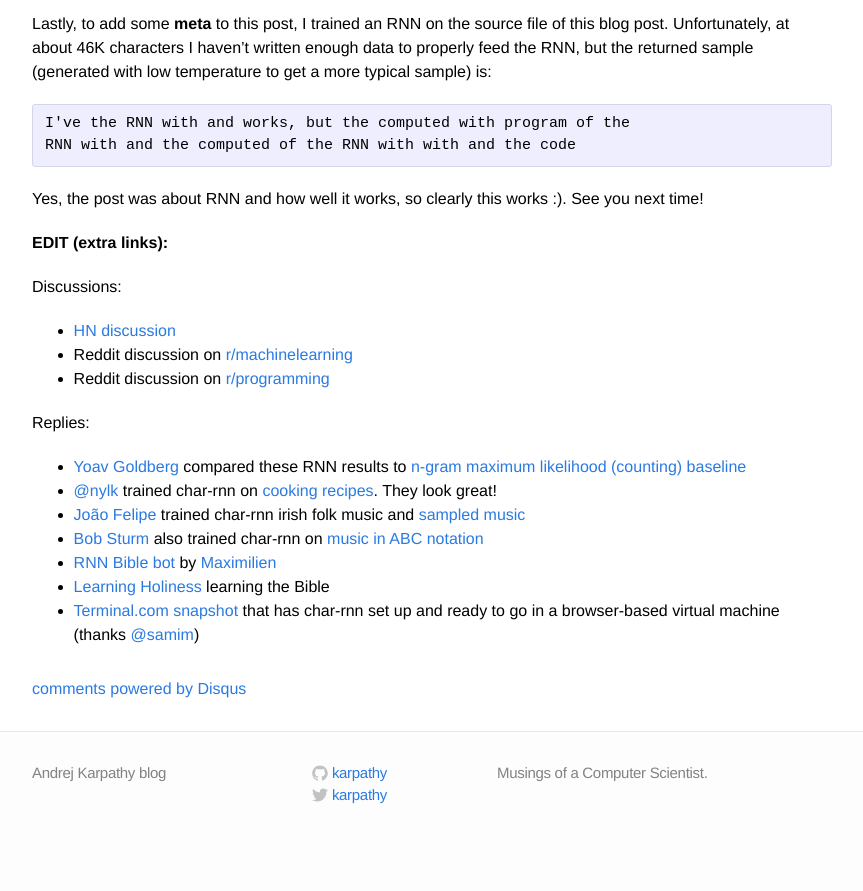
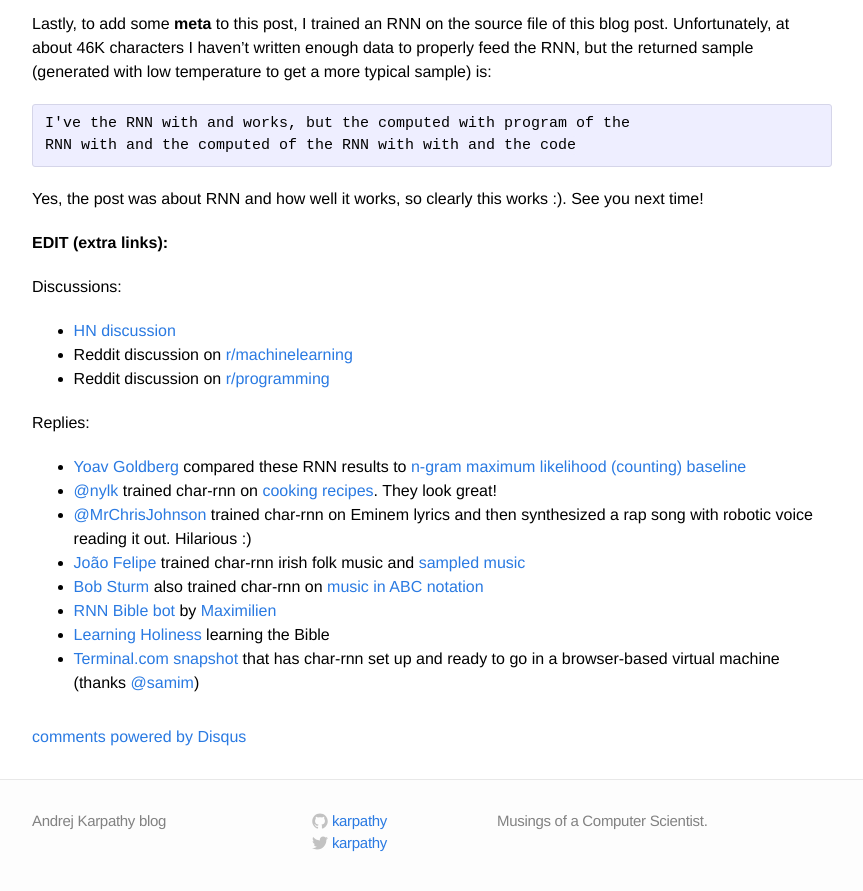
Before and after one commit to karpathy/karpathy.github.io, a Jekyll site: the page built from _posts/2015-05-21-rnn-effectiveness.markdown, in a window 1280 px wide and 900 px high, scrolled down 20479 px. Shown: the top 891 px of the window, without its empty margins (208-1071 px from the left). Built offline with Jekyll 4.4.1, drawn with Linux system fonts in a browser that asks for light colours; Markdown is read by kramdown in place of the engine named in the settings; formulas are drawn with MathJax 3; comment, search, counter and statistics services are not loaded; before the commit the page ends 21331 px from its top, so only the background shows below that.

Commit message:
adding link from chris

```diff
--- a/_posts/2015-05-21-rnn-effectiveness.markdown
+++ b/_posts/2015-05-21-rnn-effectiveness.markdown
@@ -584,6 +584,7 @@ Replies:
 
 - [Yoav Goldberg](https://twitter.com/yoavgo) compared these RNN results to [n-gram maximum likelihood (counting) baseline](http://nbviewer.ipython.org/gist/yoavg/d76121dfde2618422139)
 - [@nylk](https://twitter.com/nylk) trained char-rnn on [cooking recipes](https://gist.github.com/nylki/1efbaa36635956d35bcc). They look great!
+- [@MrChrisJohnson](https://twitter.com/MrChrisJohnson) trained char-rnn on Eminem lyrics and then synthesized a rap song with robotic voice reading it out. Hilarious :)
 - [João Felipe](https://twitter.com/seaandsailor) trained char-rnn irish folk music and [sampled music](https://soundcloud.com/seaandsailor/sets/char-rnn-composes-irish-folk-music)
 - [Bob Sturm](https://twitter.com/boblsturm) also trained char-rnn on [music in ABC notation](https://highnoongmt.wordpress.com/2015/05/22/lisls-stis-recurrent-neural-networks-for-folk-music-generation/)
 - [RNN Bible bot](https://twitter.com/RNN_Bible) by [Maximilien](https://twitter.com/the__glu/with_replies)
```
